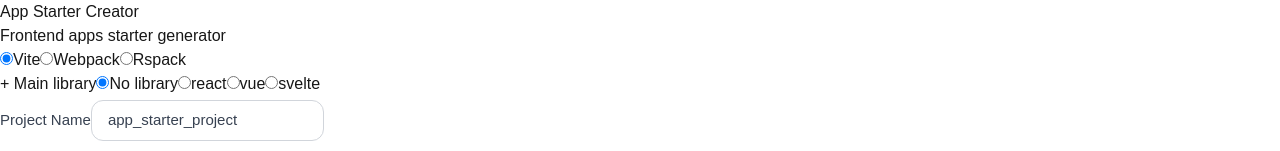
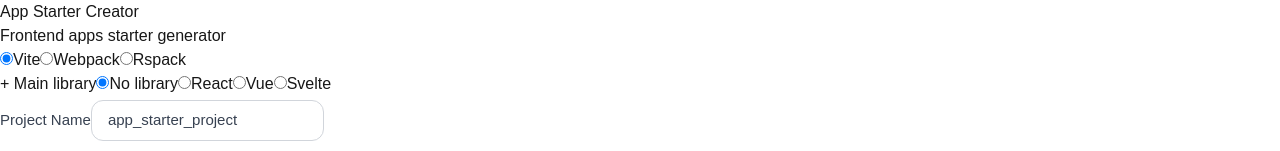
Before and after one commit to EasonLin0716/app-starter-creator, a Next.js app: page / in a window 1280 px wide. Shown: the top 151 px of the page. Built offline with nearby package versions, Linux system fonts and the light colour scheme.

Commit message:
refactor: update types

```diff
--- a/app/components/DepSelectorGroup/DepSelector.tsx
+++ b/app/components/DepSelectorGroup/DepSelector.tsx
@@ -1,7 +1,7 @@
 'use client';
-import { Dep, DepSelectMapType, DepTitleEnum } from '@/app/interfaces/Dep';
+import { DepSelect, DepSelectMapType, DepTitleEnum } from '@/app/interfaces/Dep';
 import { useMemo, useState } from 'react';
-interface DepSelectorProps extends Dep {
+interface DepSelectorProps extends DepSelect {
   depSelectMap: DepSelectMapType;
   onSetDepSelectMapAction: (dep: DepTitleEnum, newSelected: number) => void;
 }
@@ -19,7 +19,7 @@
         {close ? '+' : '-'} {title}
       </button>
       {deps.map((d, index) => (
-        <label key={d} className="flex gap-1">
+        <label key={d.name} className="flex gap-1">
           <input
             type="radio"
             checked={depSelectMap[title] === index}
@@ -28,7 +28,7 @@
               onSetDepSelectMapAction(title, index);
             }}
           />
-          <span>{d}</span>
+          <span>{d.name}</span>
         </label>
       ))}
     </div>
--- a/app/components/DepSelectorGroup/DepSelectorGroup.tsx
+++ b/app/components/DepSelectorGroup/DepSelectorGroup.tsx
@@ -1,7 +1,7 @@
-import { Dep, DepSelectMapType, DepTitleEnum } from '@/app/interfaces/Dep';
+import { DepSelect, DepSelectMapType, DepTitleEnum } from '@/app/interfaces/Dep';
 import DepSelector from './DepSelector';
 interface DepSelectorGroupProps {
-  depList: Dep[];
+  depList: DepSelect[];
   depSelectMap: DepSelectMapType;
   onSetDepSelectMapAction: (dep: DepTitleEnum, newSelected: number) => void;
 }
--- a/app/constants/constants.ts
+++ b/app/constants/constants.ts
@@ -1,4 +1,4 @@
-import { Dep, DepTitleEnum } from '../interfaces/Dep';
+import { DepSelect, DepTitleEnum } from '../interfaces/Dep';
 
 export const prismLanguageMap = {
   babelrc: 'javascript',
@@ -20,10 +20,23 @@
 
 export const tools = ['Vite', 'Webpack', 'Rspack'] as const;
 
-export const depList: Dep[] = [
+export const depList: DepSelect[] = [
   {
     title: DepTitleEnum.mainLibrary,
-    deps: ['No library', 'react', 'vue', 'svelte']
+    deps: [
+      {
+        name: 'No library'
+      },
+      {
+        name: 'React'
+      },
+      {
+        name: 'Vue'
+      },
+      {
+        name: 'Svelte'
+      }
+    ]
   }
 ];
 
```
Also changed, not shown: app/interfaces/Dep.ts (+12 -1 lines).
